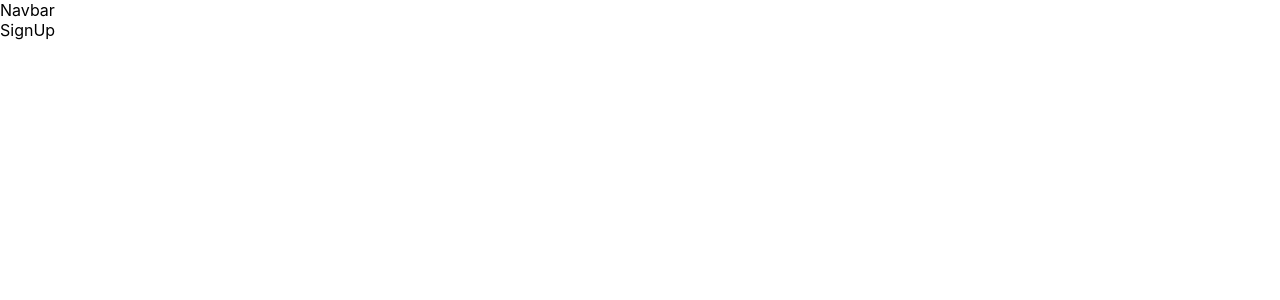
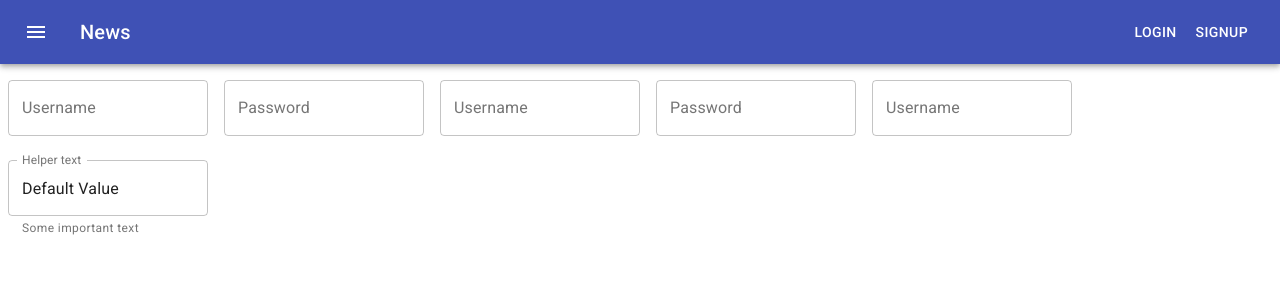
Before and after one commit to YevgeniySob/frontend-project, a React (Create React App) app: page /signup in a window 1280 px wide. Shown: the top 300 px of the page. Built offline with nearby package versions, Linux system fonts and the light colour scheme.

Commit message:
Added material ui login form

```diff
--- a/package.json
+++ b/package.json
@@ -4,6 +4,9 @@
   "private": true,
   "dependencies": {
     "@material-ui/core": "^4.0.2",
+    "@material-ui/docs": "^4.0.0-beta.0",
+    "@material-ui/icons": "^4.0.1",
+    "@material-ui/styles": "^4.0.2",
     "react": "^16.8.6",
     "react-dom": "^16.8.6",
     "react-redux": "^7.0.3",
--- a/src/components/Login.js
+++ b/src/components/Login.js
@@ -1,12 +1,81 @@
-import React, { Component } from 'react';
+import React, { Component } from 'react'
+import { connect }          from 'react-redux'
+import TextField            from "@material-ui/core/TextField";
+import { withStyles } from '@material-ui/core/styles';
+// import PropTypes from 'prop-types';
 
+const styles = theme => ({
+	container: {
+		display: 'flex',
+		flexWrap: 'wrap',
+	},
+	textField: {
+		marginLeft: theme.spacing.unit,
+		marginRight: theme.spacing.unit,
+		width: 200,
+	}
+});
 
-export default class Login extends Component {
+class Login extends Component {
+	state = {
+		username: '',
+		password: ''
+	};
+
+	handleChange = e => {
+		console.log(this.state);
+		console.log(e.target.name);
+		this.setState({
+			[e.target.name]: e.target.value
+		})
+	};
+
+	handleSubmit = e => {
+		e.preventDefault();
+
+		this.setState({
+			username: '',
+			password: ''
+		})
+	};
+
 	render() {
+		const { classes } = this.props;
 		return (
-			<div>
-				Login
-			</div>
+			<form className={classes.container} noValidate autoComplete="off" onSubmit={this.handleSubmit}>
+				<TextField
+					id="outlined-email-input"
+					label="Username"
+					className={classes.textField}
+					margin="normal"
+					type="email"
+					name="username"
+					autoComplete="email"
+					variant="outlined"
+					onChange={this.handleChange}
+					value={this.state.username}
+				/>
+				<TextField
+					id="outlined-password-input"
+					label="Password"
+					type="password"
+					name="password"
+					autoComplete="current-password"
+					variant="outlined"
+					className={classes.textField}
+					margin="normal"
+					onChange={this.handleChange}
+					value={this.state.password}
+				/>
+			</form>
 		);
 	}
 }
+
+const mapDispatchToProps = dispatch => {
+	return {
+
+	}
+};
+
+export default connect(null, mapDispatchToProps)(withStyles(styles)(Login))
--- a/src/components/Navbar.js
+++ b/src/components/Navbar.js
@@ -1,12 +1,58 @@
 import React, { Component } from 'react';
+import { connect } from 'react-redux'
+import PropTypes from 'prop-types';
+import { withStyles } from '@material-ui/core/styles';
+import AppBar from '@material-ui/core/AppBar';
+import Toolbar from '@material-ui/core/Toolbar';
+import Typography from '@material-ui/core/Typography';
+import Button from '@material-ui/core/Button';
+import IconButton from '@material-ui/core/IconButton';
+import MenuIcon from '@material-ui/icons/Menu';
 
+const styles = {
+	root: {
+		flexGrow: 1,
+	},
+	grow: {
+		flexGrow: 1,
+	},
+	menuButton: {
+		marginLeft: -12,
+		marginRight: 20,
+	},
+};
 
-export default class Navbar extends Component {
+class ButtonAppBar extends Component{
 	render() {
+
+		const { classes } = this.props;
 		return (
-			<div>
-				Navbar
+			<div className={classes.root}>
+				<AppBar position="static">
+					<Toolbar>
+						<IconButton className={classes.menuButton} color="inherit" aria-label="Menu">
+							<MenuIcon />
+						</IconButton>
+						<Typography variant="h6" color="inherit" className={classes.grow}>
+							News
+						</Typography>
+						<Button color="inherit">Login</Button>
+						<Button color="inherit">SignUp</Button>
+					</Toolbar>
+				</AppBar>
 			</div>
 		);
 	}
 }
+
+ButtonAppBar.propTypes = {
+	classes: PropTypes.object.isRequired,
+};
+
+const mapDispatchToProps = dispatch => {
+	return {
+
+	}
+};
+
+export default connect(null, mapDispatchToProps)(withStyles(styles)(ButtonAppBar))
--- a/src/components/Signup.js
+++ b/src/components/Signup.js
@@ -1,12 +1,126 @@
-import React, { Component } from 'react';
+import React, { Component } from 'react'
+import { connect }          from 'react-redux'
+import TextField            from "@material-ui/core/TextField";
+import { withStyles } from '@material-ui/core/styles';
+
+const styles = theme => ({
+	container: {
+		display: 'flex',
+		flexWrap: 'wrap',
+	},
+	textField: {
+		marginLeft: theme.spacing.unit,
+		marginRight: theme.spacing.unit,
+		width: 200,
+	}
+});
 
 
-export default class Signup extends Component {
+class Login extends Component {
+	state = {
+		username: '',
+		password: ''
+	};
+
+	handleChange = e => {
+		console.log(this.state)
+		console.log(e.target.name)
+		this.setState({
+			[e.target.name]: e.target.value
+		})
+	};
+
+	handleSubmit = e => {
+		e.preventDefault();
+
+		this.setState({
+			username: '',
+			password: ''
+		})
+	};
+
 	render() {
+		const { classes } = this.props;
 		return (
-			<div>
-				SignUp
-			</div>
+			<form className={classes.container} noValidate autoComplete="off" onSubmit={this.handleSubmit}>
+				<TextField
+					id="outlined-email-input"
+					label="Username"
+					className={classes.textField}
+					margin="normal"
+					type="email"
+					name="username"
+					autoComplete="email"
+					variant="outlined"
+					onChange={this.handleChange}
+					value={this.state.username}
+				/>
+				<TextField
+					id="outlined-password-input"
+					label="Password"
+					type="password"
+					name="password"
+					autoComplete="current-password"
+					variant="outlined"
+					className={classes.textField}
+					margin="normal"
+					onChange={this.handleChange}
+					value={this.state.password}
+				/>
+				<TextField
+					id="outlined-email-input"
+					label="Username"
+					className={classes.textField}
+					margin="normal"
+					type="email"
+					name="username"
+					autoComplete="email"
+					variant="outlined"
+					onChange={this.handleChange}
+					value={this.state.username}
+				/>
+				<TextField
+					id="outlined-password-input"
+					label="Password"
+					type="password"
+					name="password"
+					autoComplete="current-password"
+					variant="outlined"
+					className={classes.textField}
+					margin="normal"
+					onChange={this.handleChange}
+					value={this.state.password}
+				/>
+				<TextField
+					id="outlined-email-input"
+					label="Username"
+					className={classes.textField}
+					margin="normal"
+					type="email"
+					name="username"
+					autoComplete="email"
+					variant="outlined"
+					onChange={this.handleChange}
+					value={this.state.username}
+				/>
+				<TextField
+					id="outlined-helperText"
+					label="Helper text"
+					defaultValue="Default Value"
+					className={classes.textField}
+					helperText="Some important text"
+					margin="normal"
+					variant="outlined"
+				/>
+			</form>
 		);
 	}
 }
+
+const mapDispatchToProps = dispatch => {
+	return {
+
+	}
+};
+
+export default connect(null, mapDispatchToProps)(withStyles(styles)(Login))
```
Also changed, not shown: 1 other file (tests, documents, lock files or other folders).
